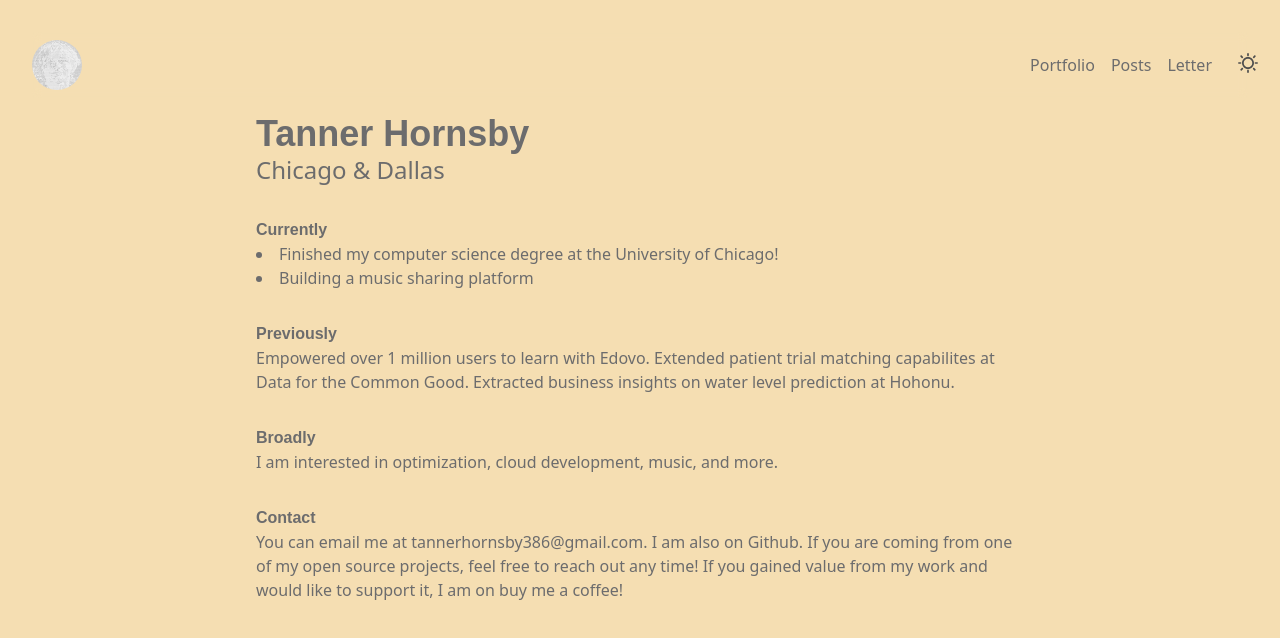
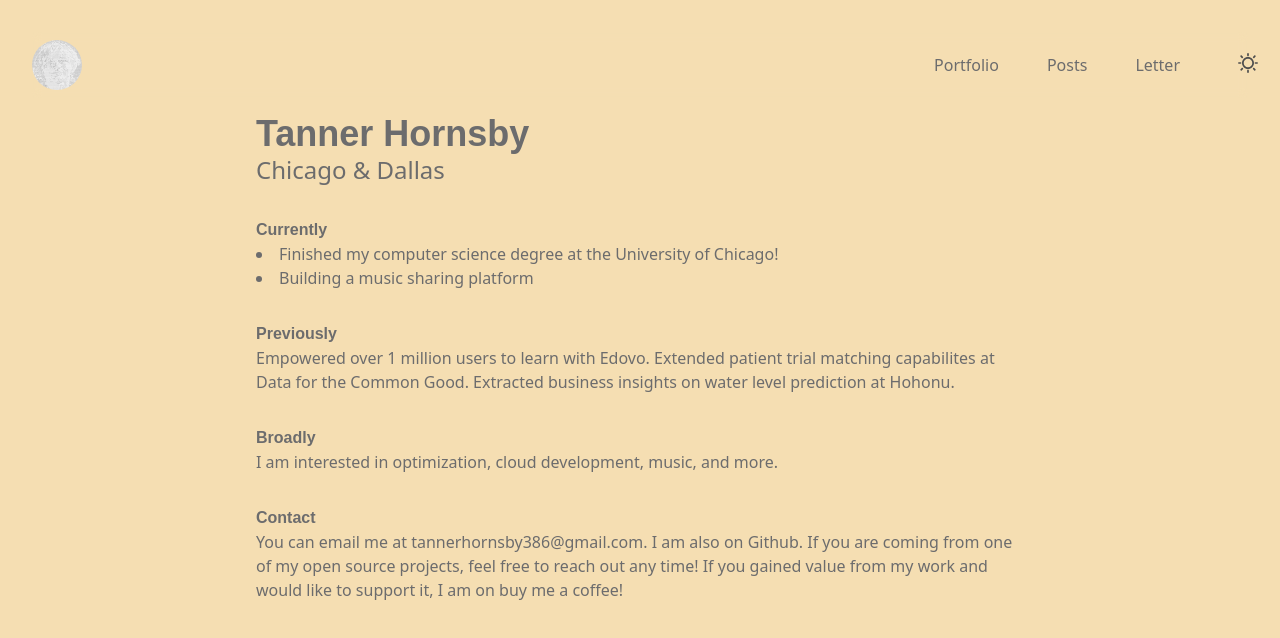
Before and after one commit to TannerHornsby7/website, a Next.js app: page / in a window 1280 px wide. Shown: the top 638 px of the page. Built offline with nearby package versions, Linux system fonts and the light colour scheme.

Commit message:
make header sexy on all screen sizes

```diff
--- a/app/components/Header.tsx
+++ b/app/components/Header.tsx
@@ -24,7 +24,7 @@ export default function Header() {
           className="rounded-full transition-transform hover:scale-105"
         />
       </Link>
-      <nav className="flex justify-end gap-4">
+      <nav className="flex sm:justify-between gap-4 md:gap-8 lg:gap-12">
         <Link
           href="/portfolio"
           className={`transition-colors hover:text-gray-900 ${isActive('/portfolio')}`}
```
